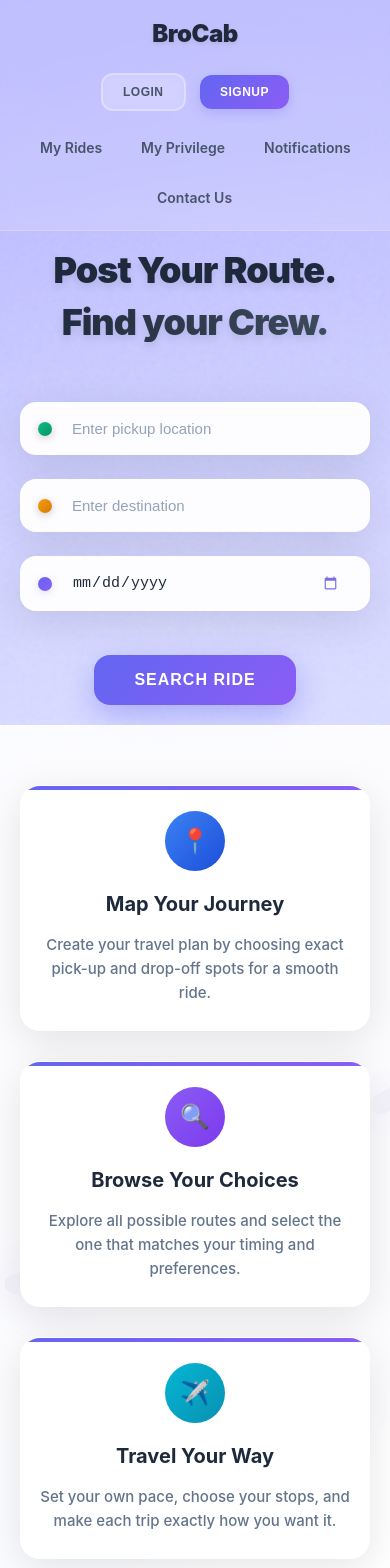
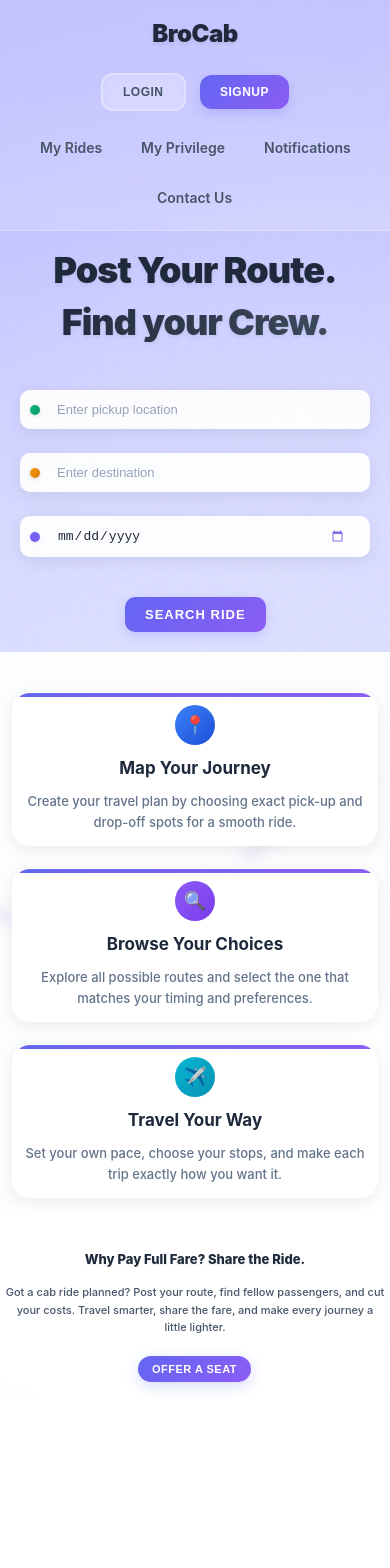
Before and after one commit to rajasurya-rjs/BroCab, a React (Vite) app in the folder Frontend/: page / in a window 390 px wide. Shown: the top 1568 px of the page. After the commit the page ends 1396 px from the top, so only its background shows below. Built offline with nearby package versions, Linux system fonts and the light colour scheme.

Commit message:
done with updatation in the css of dashboard

```diff
--- a/Frontend/src/Dashboard/Dashboard.css
+++ b/Frontend/src/Dashboard/Dashboard.css
@@ -40,17 +40,19 @@ body {
   position: relative;
 }
 
+/* Hero Section Animation (GPU optimized) */
 .bcDash-hero-section {
   text-align: center;
   max-width: 700px;
   width: 100%;
-  animation: bcDash-fadeInUp 1s ease-out;
+  animation: bcDash-fadeInUp 0.7s cubic-bezier(0.4, 0, 0.2, 1);
+  will-change: opacity, transform;
 }
 
 @keyframes bcDash-fadeInUp {
   from {
     opacity: 0;
-    transform: translateY(30px);
+    transform: translateY(24px);
   }
   to {
     opacity: 1;
@@ -64,12 +66,12 @@ body {
   color: #1e293b;
   margin-bottom: 12px;
   line-height: 1.1;
-  text-shadow: 0 4px 8px rgba(0, 0, 0, 0.1);
+  text-shadow: 0 2px 4px rgba(0, 0, 0, 0.08);
   letter-spacing: -1px;
 }
 
 .bcDash-hero-subtitle {
-  margin-bottom: 60px;
+  margin-bottom: 48px;
   background: linear-gradient(135deg, #1e293b 0%, #475569 100%);
   -webkit-background-clip: text;
   -webkit-text-fill-color: transparent;
@@ -90,13 +92,14 @@ body {
 .bcDash-input-group {
   position: relative;
   width: 100%;
-  animation: bcDash-slideIn 0.6s ease-out;
+  animation: bcDash-slideIn 0.5s cubic-bezier(0.4, 0, 0.2, 1);
+  will-change: opacity, transform;
 }
 
 @keyframes bcDash-slideIn {
   from {
     opacity: 0;
-    transform: translateX(-20px);
+    transform: translateX(-16px);
   }
   to {
     opacity: 1;
@@ -107,25 +110,26 @@ body {
 .bcDash-location-input,
 .bcDash-date-input {
   width: 100%;
-  padding: 20px 24px 20px 55px;
+  padding: 18px 22px 18px 48px;
   border: none;
-  border-radius: 20px;
+  border-radius: 18px;
   font-size: 16px;
   font-weight: 500;
-  background: rgba(255, 255, 255, 0.95);
-  backdrop-filter: blur(10px);
-  box-shadow: 0 10px 40px rgba(0, 0, 0, 0.1);
+  background: rgba(255, 255, 255, 0.93);
+  backdrop-filter: blur(6px);
+  box-shadow: 0 4px 16px rgba(0, 0, 0, 0.08);
   outline: none;
-  transition: all 0.4s cubic-bezier(0.4, 0, 0.2, 1);
+  transition: background 0.3s, box-shadow 0.3s, border-color 0.3s, transform 0.3s;
   border: 2px solid transparent;
   color: #1e293b;
+  will-change: transform, box-shadow;
 }
 
 .bcDash-location-input:focus,
 .bcDash-date-input:focus {
   background: white;
-  box-shadow: 0 15px 50px rgba(0, 0, 0, 0.15);
-  transform: translateY(-3px);
+  box-shadow: 0 8px 24px rgba(0, 0, 0, 0.12);
+  transform: translateY(-2px);
   border-color: #6366f1;
 }
 
@@ -137,15 +141,15 @@ body {
 /* Dot Styles */
 .bcDash-location-dot,
 .bcDash-date-dot {
-  width: 16px;
-  height: 16px;
+  width: 14px;
+  height: 14px;
   border-radius: 50%;
   position: absolute;
-  left: 22px;
+  left: 18px;
   top: 50%;
   transform: translateY(-50%);
   z-index: 2;
-  box-shadow: 0 2px 8px rgba(0, 0, 0, 0.2);
+  box-shadow: 0 1px 4px rgba(0, 0, 0, 0.14);
 }
 
 .bcDash-pickup-dot {
@@ -158,7 +162,7 @@ body {
 
 .bcDash-date-dot {
   background: linear-gradient(135deg, #6366f1 0%, #8b5cf6 100%);
-  box-shadow: 0 2px 8px rgba(99, 102, 241, 0.2);
+  box-shadow: 0 1px 4px rgba(99, 102, 241, 0.14);
 }
 
 /* Date Input (Glassmorphism) */
@@ -185,33 +189,34 @@ body {
 /* Responsive adjustments for date input */
 @media (max-width: 480px) {
   .bcDash-date-input {
-    padding: 16px 20px 16px 50px;
+    padding: 14px 18px 14px 45px;
     font-size: 15px;
-    border-radius: 16px;
+    border-radius: 14px;
   }
   .bcDash-date-dot {
-    width: 14px;
-    height: 14px;
-    left: 18px;
+    width: 12px;
+    height: 12px;
+    left: 14px;
   }
 }
 
 .bcDash-search-btn {
-  padding: 20px 60px;
+  padding: 18px 52px;
   background: linear-gradient(135deg, #6366f1 0%, #8b5cf6 100%);
   color: white;
   border: none;
-  border-radius: 20px;
-  font-size: 18px;
+  border-radius: 18px;
+  font-size: 17px;
   font-weight: 800;
   cursor: pointer;
-  margin-top: 20px;
+  margin-top: 16px;
   position: relative;
   overflow: hidden;
   text-transform: uppercase;
   letter-spacing: 1px;
-  transition: all 0.4s cubic-bezier(0.4, 0, 0.2, 1);
-  box-shadow: 0 10px 30px rgba(99, 102, 241, 0.4);
+  transition: background 0.3s, box-shadow 0.3s, transform 0.3s;
+  box-shadow: 0 4px 12px rgba(99, 102, 241, 0.22);
+  will-change: transform, box-shadow;
 }
 
 .bcDash-search-btn::before {
@@ -221,8 +226,8 @@ body {
   left: -100%;
   width: 100%;
   height: 100%;
-  background: linear-gradient(90deg, transparent, rgba(255, 255, 255, 0.2), transparent);
-  transition: left 0.5s;
+  background: linear-gradient(90deg, transparent, rgba(255, 255, 255, 0.12), transparent);
+  transition: left 0.4s;
 }
 
 .bcDash-search-btn:hover::before {
@@ -231,19 +236,19 @@ body {
 
 .bcDash-search-btn:hover {
   background: linear-gradient(135deg, #5856eb 0%, #7c3aed 100%);
-  transform: translateY(-4px);
-  box-shadow: 0 15px 40px rgba(99, 102, 241, 0.6);
+  transform: translateY(-3px);
+  box-shadow: 0 8px 24px rgba(99, 102, 241, 0.33);
 }
 
 .bcDash-search-btn:active {
-  transform: translateY(-2px);
+  transform: translateY(-1.5px);
 }
 
 /* Features Section */
 .bcDash-features-section {
-  background: rgba(255, 255, 255, 0.9);
-  backdrop-filter: blur(20px);
-  padding: 80px 40px;
+  background: rgba(255, 255, 255, 0.92);
+  backdrop-filter: blur(6px);
+  padding: 64px 32px;
   position: relative;
   z-index: 10;
 }
@@ -252,21 +257,22 @@ body {
   max-width: 1200px;
   margin: 0 auto;
   display: grid;
-  grid-template-columns: repeat(auto-fit, minmax(350px, 1fr));
-  gap: 40px;
+  grid-template-columns: repeat(auto-fit, minmax(320px, 1fr));
+  gap: 32px;
   align-items: start;
 }
 
 .bcDash-feature-card {
   background: white;
-  border-radius: 20px;
-  padding: 40px 30px;
+  border-radius: 18px;
+  padding: 32px 22px;
   text-align: center;
-  box-shadow: 0 10px 40px rgba(0, 0, 0, 0.1);
-  transition: all 0.3s cubic-bezier(0.4, 0, 0.2, 1);
-  border: 1px solid rgba(255, 255, 255, 0.2);
+  box-shadow: 0 4px 16px rgba(0, 0, 0, 0.08);
+  transition: transform 0.3s cubic-bezier(0.4, 0, 0.2, 1), box-shadow 0.3s cubic-bezier(0.4, 0, 0.2, 1);
+  border: 1px solid rgba(255, 255, 255, 0.18);
   position: relative;
   overflow: hidden;
+  will-change: transform, box-shadow;
 }
 
 .bcDash-feature-card::before {
@@ -280,14 +286,14 @@ body {
 }
 
 .bcDash-feature-card:hover {
-  transform: translateY(-10px);
-  box-shadow: 0 20px 60px rgba(0, 0, 0, 0.15);
+  transform: translateY(-8px) scale(1.03);
+  box-shadow: 0 10px 30px rgba(0, 0, 0, 0.12);
 }
 
 .bcDash-feature-icon {
-  width: 80px;
-  height: 80px;
-  margin: 0 auto 30px;
+  width: 60px;
+  height: 60px;
+  margin: 0 auto 22px;
   border-radius: 50%;
   display: flex;
   align-items: center;
@@ -309,7 +315,7 @@ body {
 
 .bcDash-feature-icon::after {
   content: '📍';
-  font-size: 32px;
+  font-size: 28px;
   position: absolute;
 }
 
@@ -322,15 +328,15 @@ body {
 }
 
 .bcDash-feature-title {
-  font-size: 24px;
+  font-size: 22px;
   font-weight: 700;
   color: #1e293b;
-  margin-bottom: 16px;
+  margin-bottom: 12px;
   line-height: 1.3;
 }
 
 .bcDash-feature-description {
-  font-size: 16px;
+  font-size: 15px;
   color: #64748b;
   line-height: 1.6;
   font-weight: 500;
@@ -338,10 +344,10 @@ body {
 
 /* Footer Section */
 .bcDash-footer-section {
-  background: rgba(255, 255, 255, 0.95);
-  backdrop-filter: blur(20px);
-  border-top: 1px solid rgba(255, 255, 255, 0.2);
-  padding: 60px 40px;
+  background: rgba(255, 255, 255, 0.94);
+  backdrop-filter: blur(6px);
+  border-top: 1px solid rgba(255, 255, 255, 0.18);
+  padding: 48px 28px;
   position: relative;
   z-index: 10;
 }
@@ -353,19 +359,19 @@ body {
 }
 
 .bcDash-footer-title {
-  font-size: clamp(28px, 5vw, 42px);
+  font-size: clamp(26px, 5vw, 38px);
   font-weight: 800;
   color: #1e293b;
-  margin-bottom: 20px;
+  margin-bottom: 16px;
   line-height: 1.2;
-  text-shadow: 0 2px 4px rgba(0, 0, 0, 0.1);
+  text-shadow: 0 1px 2px rgba(0, 0, 0, 0.08);
 }
 
 .bcDash-footer-description {
-  font-size: 18px;
+  font-size: 16px;
   color: #475569;
   line-height: 1.6;
-  margin-bottom: 40px;
+  margin-bottom: 32px;
   max-width: 600px;
   margin-left: auto;
   margin-right: auto;
@@ -373,24 +379,25 @@ body {
 }
 
 .bcDash-offer-seat-btn {
-  padding: 18px 50px;
+  padding: 14px 38px;
   background: linear-gradient(135deg, #6366f1 0%, #8b5cf6 100%);
   color: white;
   border: none;
-  border-radius: 16px;
-  font-size: 18px;
+  border-radius: 14px;
+  font-size: 16px;
   font-weight: 700;
   cursor: pointer;
-  transition: all 0.4s cubic-bezier(0.4, 0, 0.2, 1);
-  box-shadow: 0 8px 25px rgba(99, 102, 241, 0.4);
+  transition: background 0.3s, box-shadow 0.3s, transform 0.3s;
+  box-shadow: 0 4px 14px rgba(99, 102, 241, 0.23);
   text-transform: uppercase;
   letter-spacing: 0.5px;
+  will-change: transform, box-shadow;
 }
 
 .bcDash-offer-seat-btn:hover {
   background: linear-gradient(135deg, #5856eb 0%, #7c3aed 100%);
-  transform: translateY(-3px);
-  box-shadow: 0 12px 35px rgba(99, 102, 241, 0.6);
+  transform: translateY(-2.5px);
+  box-shadow: 0 8px 24px rgba(99, 102, 241, 0.34);
 }
 
 /* Responsive Design for Features and Footer */
@@ -414,94 +421,94 @@ body {
     background-attachment: scroll;
   }
   .bcDash-features-section {
-    padding: 60px 20px;
+    padding: 40px 12px;
   }
   .bcDash-features-container {
     grid-template-columns: 1fr;
-    gap: 30px;
+    gap: 22px;
   }
   .bcDash-feature-card {
-    padding: 30px 20px;
+    padding: 22px 12px;
   }
   .bcDash-feature-icon {
-    width: 60px;
-    height: 60px;
-    margin-bottom: 20px;
+    width: 40px;
+    height: 40px;
+    margin-bottom: 12px;
   }
   .bcDash-feature-icon::after {
-    font-size: 24px;
+    font-size: 18px;
   }
   .bcDash-feature-title {
-    font-size: 20px;
+    font-size: 17px;
   }
   .bcDash-feature-description {
-    font-size: 15px;
+    font-size: 13px;
   }
   .bcDash-footer-section {
-    padding: 40px 20px;
+    padding: 28px 10px;
   }
   .bcDash-footer-title {
-    font-size: 28px;
+    font-size: 19px;
   }
   .bcDash-footer-description {
-    font-size: 16px;
-    margin-bottom: 30px;
+    font-size: 13px;
+    margin-bottom: 18px;
   }
   .bcDash-offer-seat-btn {
-    padding: 16px 40px;
-    font-size: 16px;
+    padding: 10px 24px;
+    font-size: 13px;
   }
 }
 
 @media (max-width: 480px) {
   .bcDash-location-input,
   .bcDash-date-input {
-    padding: 16px 20px 16px 50px;
-    font-size: 15px;
-    border-radius: 16px;
+    padding: 10px 14px 10px 35px;
+    font-size: 13px;
+    border-radius: 10px;
   }
   .bcDash-location-dot,
   .bcDash-date-dot {
-    width: 14px;
-    height: 14px;
-    left: 18px;
+    width: 10px;
+    height: 10px;
+    left: 10px;
   }
   .bcDash-search-btn {
-    padding: 16px 40px;
-    font-size: 16px;
-    border-radius: 16px;
+    padding: 10px 20px;
+    font-size: 13px;
+    border-radius: 10px;
   }
   .bcDash-features-container {
     grid-template-columns: 1fr;
   }
   .bcDash-feature-card {
-    padding: 25px 15px;
+    padding: 12px 6px;
   }
   .bcDash-footer-section {
-    padding: 30px 15px;
+    padding: 14px 5px;
   }
   .bcDash-footer-title {
-    font-size: 24px;
+    font-size: 13px;
   }
   .bcDash-footer-description {
-    font-size: 15px;
+    font-size: 11px;
   }
   .bcDash-offer-seat-btn {
-    padding: 14px 35px;
-    font-size: 15px;
+    padding: 7px 14px;
+    font-size: 11px;
   }
 }
 
 @media (max-width: 360px) {
   .bcDash-hero-title, .bcDash-hero-subtitle {
-    font-size: 28px;
+    font-size: 18px;
   }
   .bcDash-search-form {
-    gap: 18px;
+    gap: 8px;
   }
   .bcDash-location-input,
   .bcDash-date-input {
-    padding: 14px 18px 14px 45px;
+    padding: 7px 8px 7px 20px;
   }
 }
 
@@ -517,7 +524,8 @@ body {
 /* Focus styles for better accessibility */
 .bcDash-location-input:focus,
 .bcDash-date-input:focus,
-.bcDash-search-btn:focus {
+.bcDash-search-btn:focus,
+.bcDash-offer-seat-btn:focus {
   outline: 2px solid #6366f1;
   outline-offset: 2px;
 }
```
